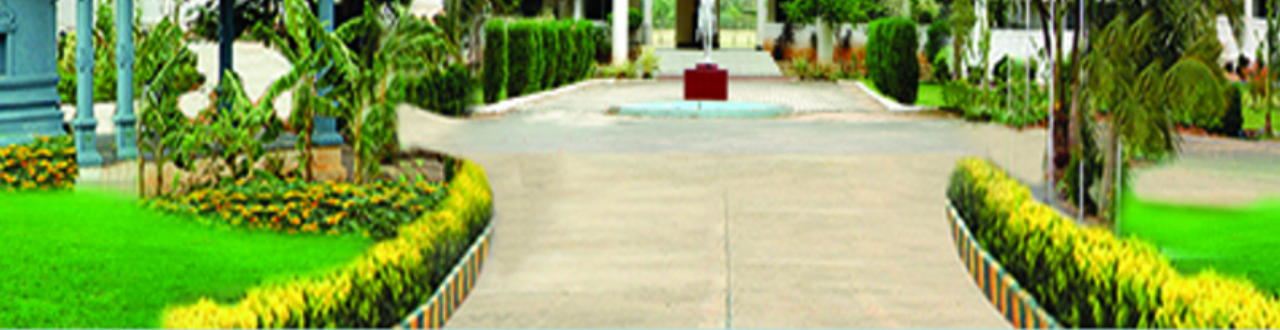
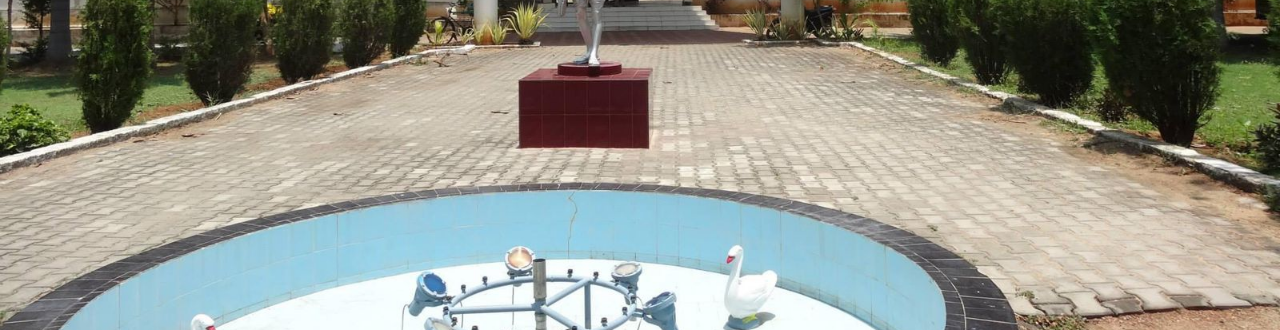
Before and after one commit to rufus005/college-wepsite, a plain HTML site: page index.html in a window 1280 px wide. Shown: the part 470-800 px from the top of the page. Drawn offline with Linux system fonts and the light colour scheme.

Commit message:
college-wepsite

```diff
--- a/index.css
+++ b/index.css
@@ -61,7 +61,7 @@ img {
 header {
     /* background-color: red; */
     min-height: 100vh;
-    background-image:url(./images/background.jpg);
+    background-image:url(./images/front-s.jpeg);
     background-size: cover;
     background-repeat: no-repeat;
     background-position: center;
```
Also changed, not shown: images/front-s.jpeg (added), images/front.jpeg (added).
